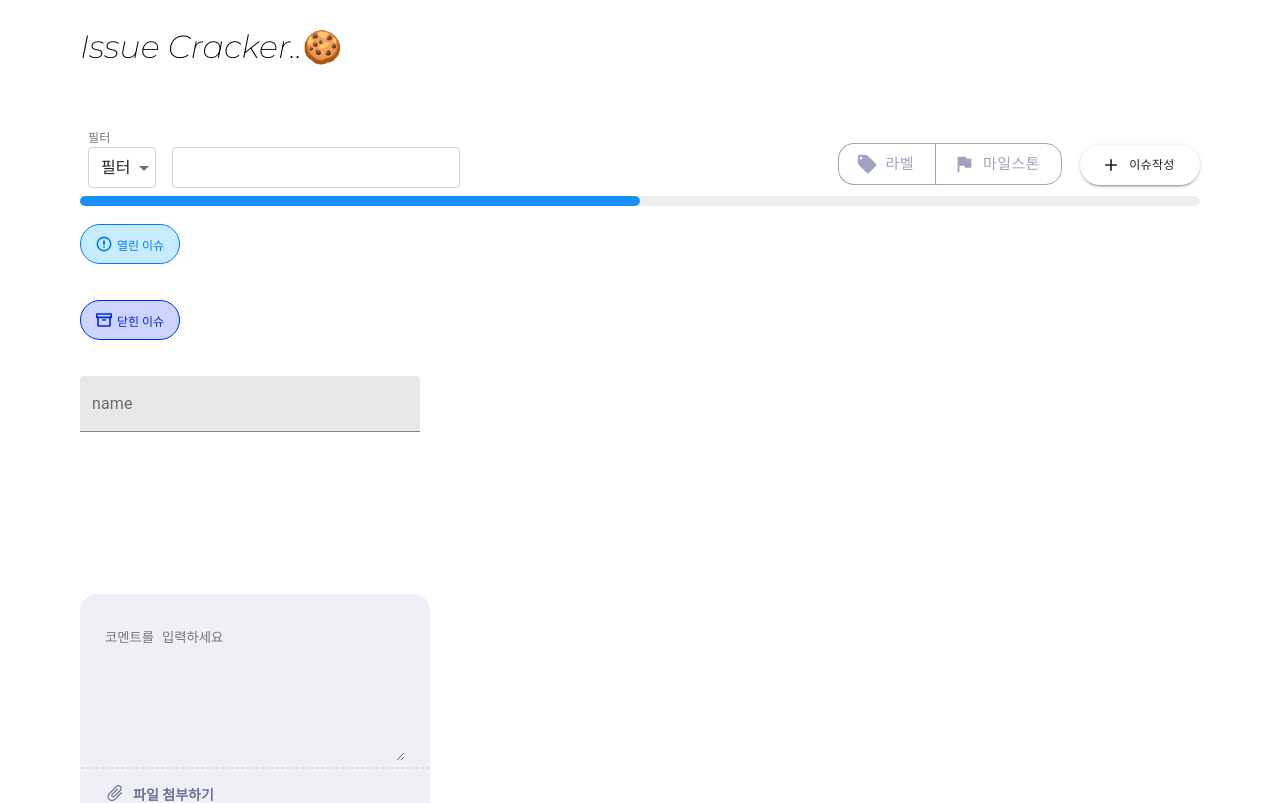
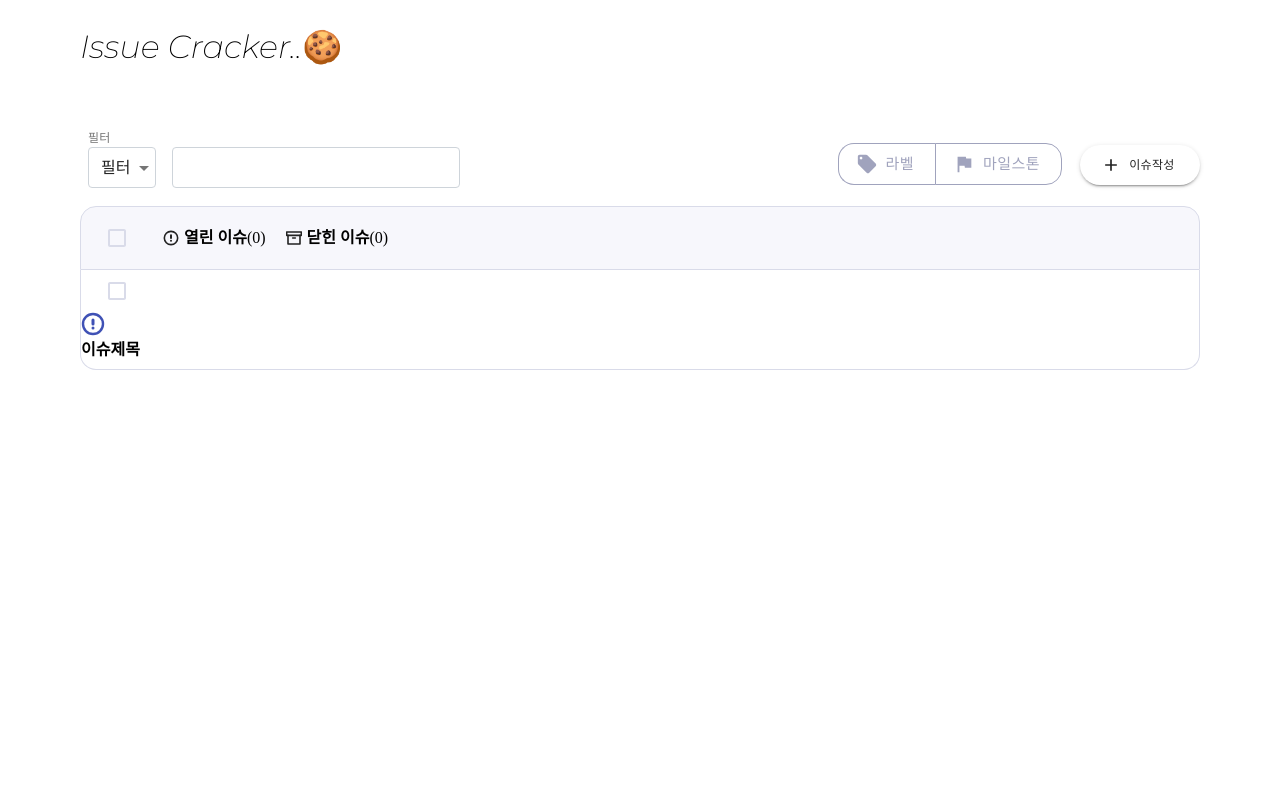
Before and after one commit to codesquad-members-2021/issue-tracker, a React (Create React App) app in the folder frontend/issue-cracker/: page /main/issue-list in a window 1280 px wide. Shown: the top 803 px of the page. Built offline with nearby package versions, Linux system fonts and the light colour scheme.

Commit message:
feat: IssueTableHeader Leftside ghojeong/issue-tracker/#36

```diff
--- a/frontend/issue-cracker/src/components/common/CheckBoxes.tsx
+++ b/frontend/issue-cracker/src/components/common/CheckBoxes.tsx
@@ -18,6 +18,8 @@ export default function Checkboxes(): JSX.Element {
 }
 
 const CustomCheckBox = styled(Checkbox)`
+  margin: 0px 15px;
+
   svg {
     fill: #d9dbe9;
   }
--- a/frontend/issue-cracker/src/components/common/ClosedIconGroup.tsx
+++ b/frontend/issue-cracker/src/components/common/ClosedIconGroup.tsx
@@ -1,33 +1,33 @@
 import React, { FC } from 'react';
-import IssueOpenIcon from '../styles/svg/IssueOpenIcon';
+import IssueClosedIcon from '../styles/svg/IssueClosedIcon';
 
 interface Prop {
   type: string;
 }
 
-const OpenIconLarge = (): JSX.Element => (
-  <IssueOpenIcon color="#007AFF" style={{ width: 24, height: 24 }} />
+const ClosedIconLarge = (): JSX.Element => (
+  <IssueClosedIcon color="#007AFF" style={{ width: 16, height: 16 }} />
 );
-const OpenIconSmall = (): JSX.Element => (
-  <IssueOpenIcon color="#222" style={{ width: 16, height: 16 }} />
+const ClosedIconSmall = (): JSX.Element => (
+  <IssueClosedIcon color="#222" style={{ width: 16, height: 16 }} />
 );
-const OpenIconDisabled = (): JSX.Element => (
-  <IssueOpenIcon color="#6E7191" style={{ width: 16, height: 16 }} />
+const ClosedIconDisabled = (): JSX.Element => (
+  <IssueClosedIcon color="#6E7191" style={{ width: 16, height: 16 }} />
 );
-const OpenIconActive = (): JSX.Element => (
-  <IssueOpenIcon
+const ClosedIconActive = (): JSX.Element => (
+  <IssueClosedIcon
     color="#007AFF"
     style={{ width: 16, height: 16, fill: '#C7EBFF' }}
   />
 );
 
-const IssueOpenIconGroup: FC<Prop> = ({ type }: Prop) => {
+const IssueClosedIconGroup: FC<Prop> = ({ type }: Prop) => {
   return {
-    large: <OpenIconLarge />,
-    small: <OpenIconSmall />,
-    disabled: <OpenIconDisabled />,
-    active: <OpenIconActive />,
+    label: <ClosedIconLarge />,
+    default: <ClosedIconSmall />,
+    disabled: <ClosedIconDisabled />,
+    active: <ClosedIconActive />,
   }[type] as JSX.Element;
 };
 
-export default IssueOpenIconGroup;
+export default IssueClosedIconGroup;
--- /dev/null
+++ b/frontend/issue-cracker/src/components/common/IssueHeaderButton.tsx
@@ -0,0 +1,46 @@
+import React from 'react';
+import styled from 'styled-components';
+
+interface IssueHeaderButtonProps {
+  icon: JSX.Element;
+  text: JSX.Element;
+  count?: number;
+}
+
+const IssueHeaderButton = ({
+  icon,
+  text,
+  count = 0,
+}: IssueHeaderButtonProps): JSX.Element => {
+  return (
+    <IssueHeaderButtonStyle>
+      <IconBox>{icon}</IconBox>
+      <div>
+        <TextBox>{text}</TextBox>
+        <CountBox>{`(${count})`}</CountBox>
+      </div>
+    </IssueHeaderButtonStyle>
+  );
+};
+
+export default IssueHeaderButton;
+
+const IssueHeaderButtonStyle = styled.div`
+  display: flex;
+  justify-content: space-between;
+  align-items: center;
+  padding: 0px 10px;
+
+  div {
+    display: flex;
+    align-items: center;
+  }
+`;
+
+const IconBox = styled.div`
+  padding-right: 5px;
+`;
+
+const TextBox = styled.div``;
+
+const CountBox = styled.div``;
--- a/frontend/issue-cracker/src/components/common/LabelLargeGroup.tsx
+++ b/frontend/issue-cracker/src/components/common/LabelLargeGroup.tsx
@@ -3,6 +3,7 @@ import styled from 'styled-components';
 import IssueClosedIcon from '../styles/svg/IssueClosedIcon';
 import Chip from '@material-ui/core/Chip';
 import OpenIconGroup from '../common/OpenIconGroup';
+import { CLOSED_ISSUE, OPEN_ISSUE } from '../../utils/const';
 
 interface Prop {
   type: string;
@@ -26,7 +27,7 @@ const IssueLabelOpen = () => {
     <IssueLabelStyle>
       <CustomOpenChip
         avatar={<OpenIconGroup type={'large'} />}
-        label="열린 이슈"
+        label={OPEN_ISSUE}
         color="primary"
         variant="outlined"
       />
@@ -44,7 +45,7 @@ const IssueLabelClosed = () => {
         avatar={
           <IssueClosedIcon color="#0025E7" style={{ width: 16, height: 16 }} />
         }
-        label="닫힌 이슈"
+        label={CLOSED_ISSUE}
         color="secondary"
         variant="outlined"
       />
--- a/frontend/issue-cracker/src/components/common/OpenIconGroup.tsx
+++ b/frontend/issue-cracker/src/components/common/OpenIconGroup.tsx
@@ -6,10 +6,10 @@ interface Prop {
   type: string;
 }
 
-const OpenIconLarge = (): JSX.Element => (
+const OpenIconLabel = (): JSX.Element => (
   <IssueOpenIcon color="#007AFF" style={{ width: 16, height: 16 }} />
 );
-const OpenIconSmall = (): JSX.Element => (
+const OpenIconDefault = (): JSX.Element => (
   <IssueOpenIcon color="#222" style={{ width: 16, height: 16 }} />
 );
 const OpenIconDisabled = (): JSX.Element => (
@@ -24,8 +24,8 @@ const OpenIconActive = (): JSX.Element => (
 
 const IssueOpenIconGroup: FC<Prop> = ({ type }: Prop) => {
   return {
-    large: <OpenIconLarge />,
-    small: <OpenIconSmall />,
+    label: <OpenIconLabel />,
+    default: <OpenIconDefault />,
     disabled: <OpenIconDisabled />,
     active: <OpenIconActive />,
   }[type] as JSX.Element;
--- /dev/null
+++ b/frontend/issue-cracker/src/components/common/TextGroup.tsx
@@ -0,0 +1,31 @@
+import React, { FC } from 'react';
+import { Text as S } from '../styles/CommonStyles';
+
+interface TextGroupProps {
+  type: string;
+  content: string;
+}
+
+const TextGroup: FC<TextGroupProps> = ({ type, content }: TextGroupProps) => {
+  return {
+    large: <TextLarge {...{ content }} />,
+    medium: <TextMedium {...{ content }} />,
+    small: <TextSmall {...{ content }} />,
+    xSmall: <TextXSmall {...{ content }} />,
+  }[type] as JSX.Element;
+};
+
+export default TextGroup;
+
+const TextLarge = ({ content }: { content: string }): JSX.Element => {
+  return <S.TextLarge>{content}</S.TextLarge>;
+};
+const TextMedium = ({ content }: { content: string }): JSX.Element => {
+  return <S.TextMedium>{content}</S.TextMedium>;
+};
+const TextSmall = ({ content }: { content: string }): JSX.Element => {
+  return <S.TextSmall>{content}</S.TextSmall>;
+};
+const TextXSmall = ({ content }: { content: string }): JSX.Element => {
+  return <S.TextXSmall>{content}</S.TextXSmall>;
+};
--- a/frontend/issue-cracker/src/components/layout/IssueList/IssueTable.tsx
+++ b/frontend/issue-cracker/src/components/layout/IssueList/IssueTable.tsx
@@ -10,22 +10,6 @@ import IssueCell from './IssueCell';
 const IssueTable = (): JSX.Element => {
   return (
     <IssueTableContainer>
-      <ProgressBar />
-      <br />
-
-      <LabelLargeGroup type={'open'} />
-
-      <br />
-      <br />
-      <LabelLargeGroup type={'closed'} />
-      <br />
-      <br />
-      <InputGroup type="text" name="name" />
-      <br />
-      <br />
-      <TextArea />
-      <br />
-      <br />
       <IssueTableHeader />
       <IssueCell />
     </IssueTableContainer>
--- a/frontend/issue-cracker/src/components/layout/IssueList/IssueTableHeader.tsx
+++ b/frontend/issue-cracker/src/components/layout/IssueList/IssueTableHeader.tsx
@@ -2,15 +2,28 @@ import React from 'react';
 import { Issue as S } from '../../styles/CommonStyles';
 import CheckBoxes from '../../common/CheckBoxes';
 import OpenIconGroup from '../../common/OpenIconGroup';
+import ClosedIconGroup from '../../common/ClosedIconGroup';
+import { CLOSED_ISSUE, OPEN_ISSUE } from '../../../utils/const';
+import TextGroup from '../../common/TextGroup';
+
+import IssueHeaderButton from '../../common/IssueHeaderButton';
 
 const IssueTableHeader = (): JSX.Element => {
   return (
     <S.IssueTableHeader>
-      <CheckBoxes />
-      <OpenIconGroup type={'large'} />
-      <OpenIconGroup type={'small'} />
-      <OpenIconGroup type={'disabled'} />
-      <OpenIconGroup type={'active'} />
+      <S.IssueTableHeaderLeft>
+        <CheckBoxes />
+
+        <IssueHeaderButton
+          icon={<OpenIconGroup type={'default'} />}
+          text={<TextGroup type="small" content={OPEN_ISSUE} />}
+        />
+        <IssueHeaderButton
+          icon={<ClosedIconGroup type={'default'} />}
+          text={<TextGroup type="small" content={CLOSED_ISSUE} />}
+        />
+      </S.IssueTableHeaderLeft>
+      <S.IssueTableHeaderRight></S.IssueTableHeaderRight>
     </S.IssueTableHeader>
   );
 };
--- a/frontend/issue-cracker/src/components/styles/CommonStyles.tsx
+++ b/frontend/issue-cracker/src/components/styles/CommonStyles.tsx
@@ -12,6 +12,7 @@ const Issue = {
     }
   `,
   IssueTableHeader: styled.div`
+    display: flex;
     width: 100%;
     height: 64px;
     border-radius: 16px 16px 0px 0px;
@@ -19,7 +20,17 @@ const Issue = {
     background: #f7f7fc;
     display: flex;
     align-items: center;
-    padding: 24px 32px;
+    padding: 24px 0px;
+    margin-top: 10px;
+  `,
+
+  IssueTableHeaderLeft: styled.div`
+    display: flex;
+    align-items: center;
+  `,
+  IssueTableHeaderRight: styled.div`
+    display: flex;
+    align-items: center;
   `,
 };
 
@@ -36,4 +47,32 @@ const ProfileImg = {
   `,
 };
 
-export { Issue, ProfileImg };
+const Text = {
+  TextLarge: styled.div`
+    font-size: 24px;
+    line-height: 40px;
+    font-weight: 600;
+    font-family: 'Montserrat', sans-serif;
+  `,
+
+  TextMedium: styled.div`
+    font-size: 18px;
+    line-height: 32px;
+    font-weight: 600;
+    font-family: 'Montserrat', sans-serif;
+  `,
+  TextSmall: styled.div`
+    font-size: 16px;
+    line-height: 28px;
+    font-weight: 600;
+    font-family: 'Montserrat', sans-serif;
+  `,
+  TextXSmall: styled.div`
+    font-size: 12px;
+    line-height: 20px;
+    font-weight: 500;
+    font-family: 'Montserrat', sans-serif;
+  `,
+};
+
+export { Issue, ProfileImg, Text };
--- a/frontend/issue-cracker/src/components/styles/svg/IssueClosedIcon.tsx
+++ b/frontend/issue-cracker/src/components/styles/svg/IssueClosedIcon.tsx
@@ -9,6 +9,7 @@ interface IssueClosedIconProps {
 interface StyleProps {
   width: number;
   height: number;
+  fill?: string;
 }
 
 const IssueClosedIcon = ({
@@ -56,5 +57,6 @@ const IssueClosedIconStyle = styled.div`
     stroke: ${({ color }) => `${color}`};
     width: ${({ style }) => `${style?.width}px`};
     height: ${({ style }) => `${style?.height}px`};
+    fill: ${({ style }) => `${style?.fill}`};
   }
 `;
--- a/frontend/issue-cracker/src/utils/const.ts
+++ b/frontend/issue-cracker/src/utils/const.ts
@@ -18,3 +18,7 @@ export const SMALL_FILL = 'smallFill';
 export const SMALL_BORDER = 'smallBorder';
 export const MEDIUM_TEXT = 'mediumText';
 export const SMALL_TEXT = 'smallText';
+
+// Text
+export const OPEN_ISSUE = '열린 이슈';
+export const CLOSED_ISSUE = '닫힌 이슈';
```
